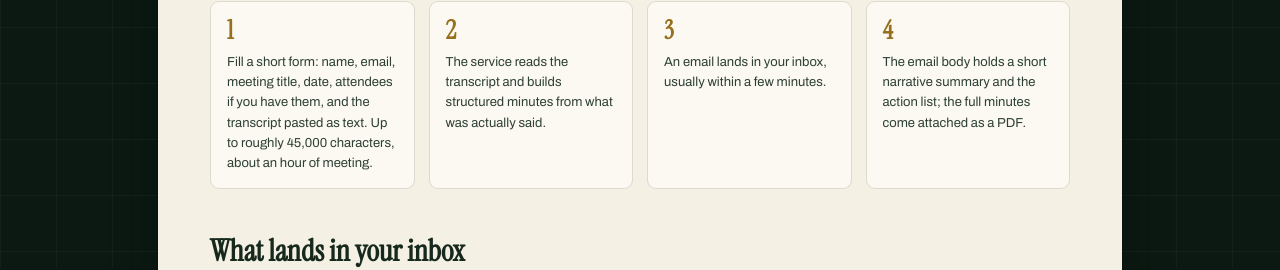
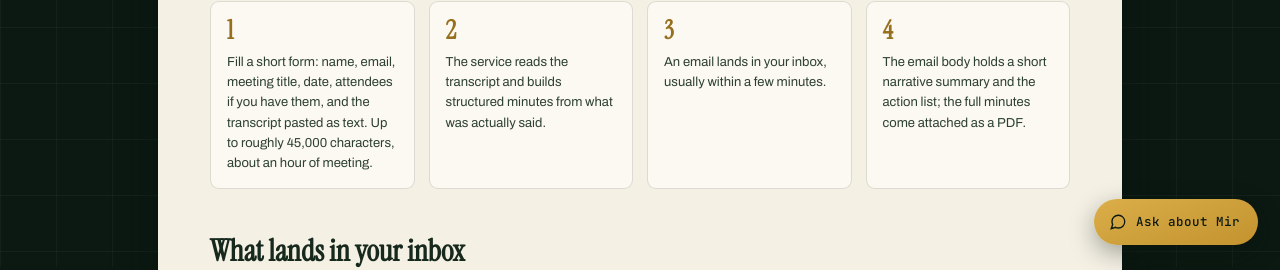
Before and after one commit to mirmahadiabbas/newportfolio, a plain HTML site: page builds/meeting-minutes/index.html in a window 1280 px wide. Shown: the part 533-803 px from the top of the page. Drawn offline with Linux system fonts and the light colour scheme; no server answers.

Commit message:
Add files via upload

```diff
--- a/builds/meeting-minutes/index.html
+++ b/builds/meeting-minutes/index.html
@@ -480,5 +480,7 @@
   });
 })();
 </script>
+<!-- The site assistant: adds the "Ask about Mir" button. Optional. -->
+<script src="../../js/assistant.js"></script>
 </body>
 </html>
```
